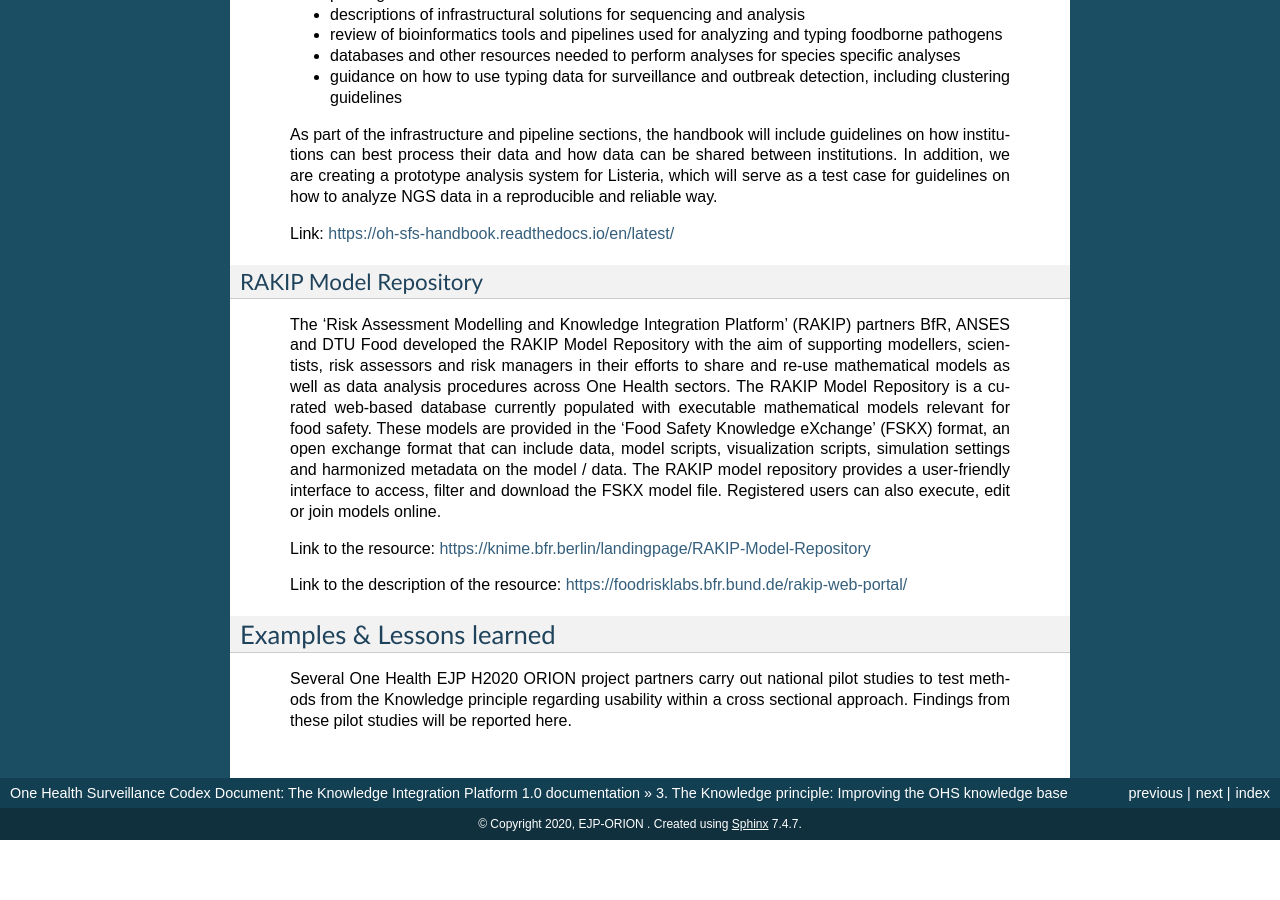
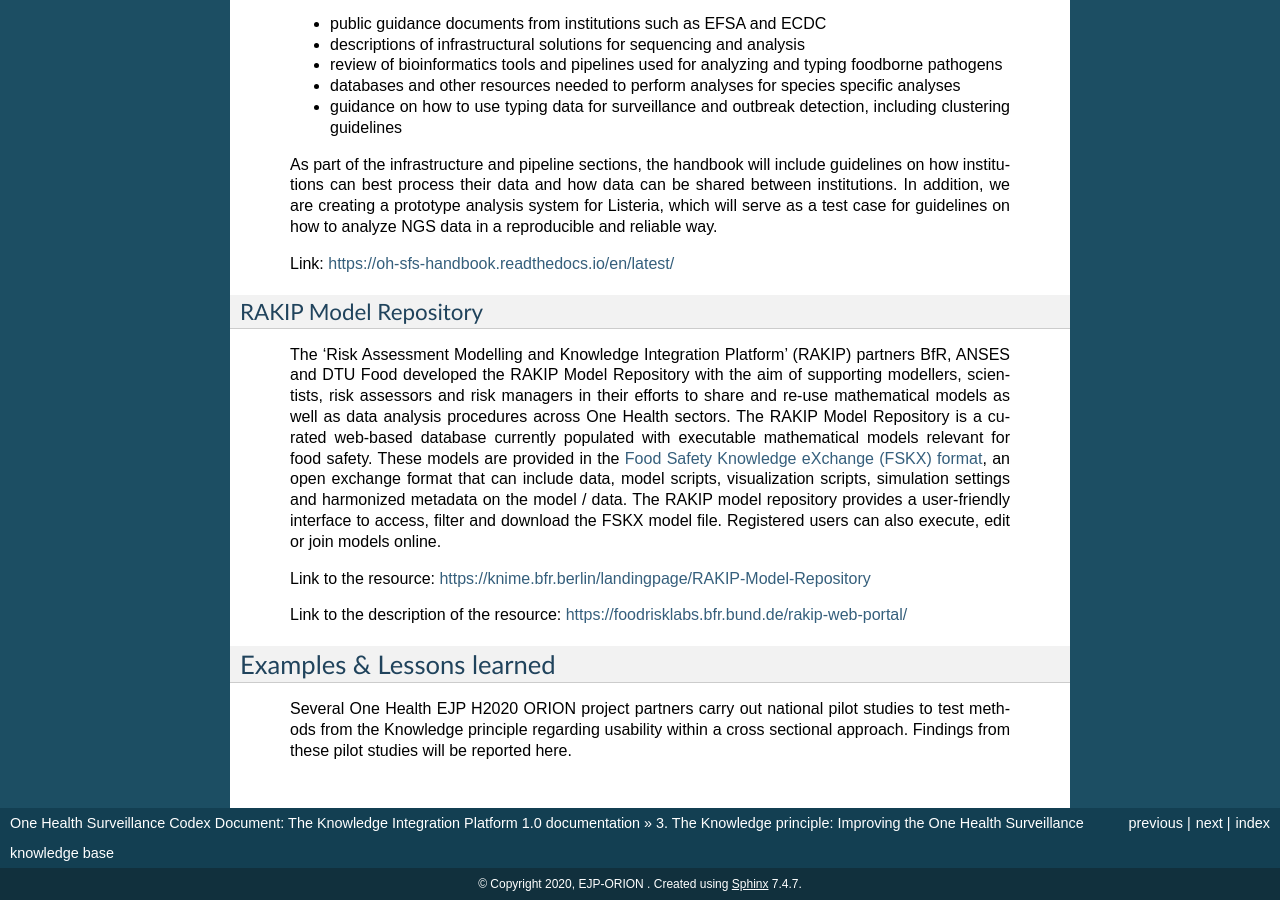
Before and after one commit to EJP-ORION/OH-Surveillance-Codex, a Sphinx documentation site: the page built from docs/3-knowledge-principle.rst, in a window 1280 px wide and 900 px high, scrolled down 1434 px. Built offline with Sphinx 7.4.7, drawn with Linux system fonts in a browser that asks for light colours; before the commit the page ends 2274 px from its top, so only the background shows below that; some of the changed lines change nothing that is shown; some of the changed text lies outside the part shown.

Commit message:
Title and internal link

```diff
--- a/docs/3-knowledge-principle.rst
+++ b/docs/3-knowledge-principle.rst
@@ -1,6 +1,6 @@
-=========================================================
-3. The Knowledge principle: Improving the OHS knowledge base
-=========================================================
+=================================================================================
+3. The Knowledge principle: Improving the One Health Surveillance knowledge base
+=================================================================================
 
 
 
@@ -126,8 +126,9 @@
    mathematical models as well as data analysis procedures across One Health
    sectors. The RAKIP Model Repository is a curated web-based database
    currently populated with executable mathematical models relevant for
-   food safety. These models are provided in the 'Food Safety Knowledge
-   eXchange' (FSKX) format, an open exchange format that can include data,
+   food safety. These models are provided in the `Food Safety Knowledge
+   eXchange (FSKX) format <https://oh-surveillance-codex.readthedocs.io/en/latest/4-the-data-principle.html#fskx-format-guidance-document>`__,
+   an open exchange format that can include data,
    model scripts, visualization scripts, simulation settings and harmonized
    metadata on the model / data. The RAKIP model repository provides a
    user-friendly interface to access, filter and download the FSKX model
```
